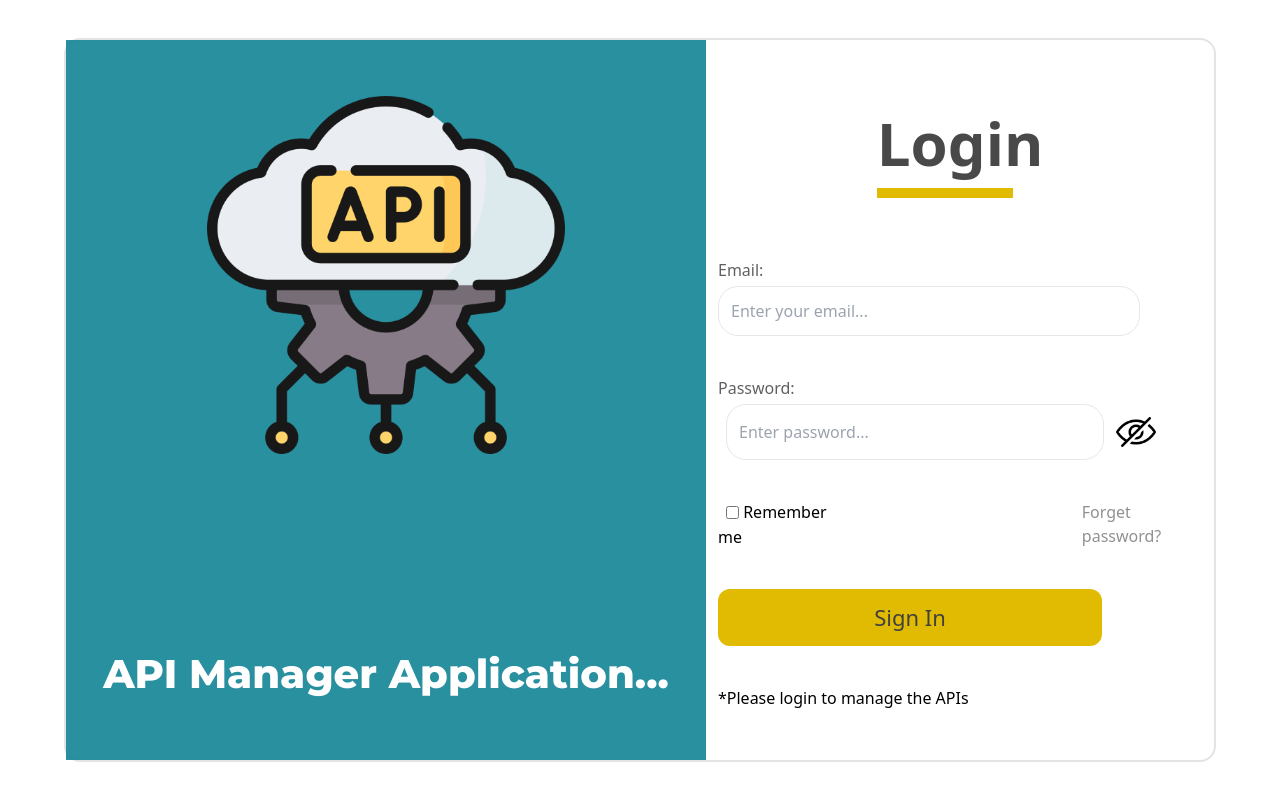
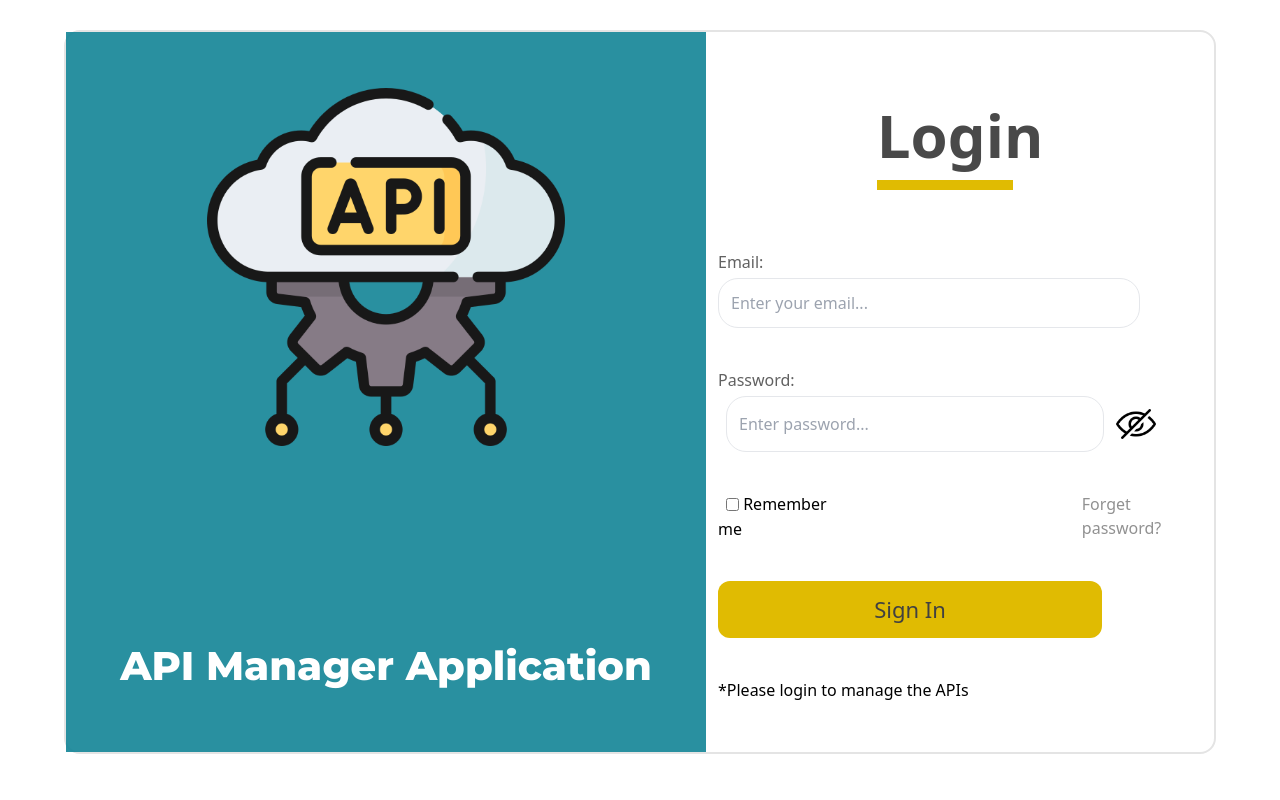
Before and after one commit to AritraChakraborty2003/API_Manager, a React (Vite) app in the folder Client/: page / in a window 1280 px wide. Built offline with nearby package versions, Linux system fonts and the light colour scheme.

Commit message:
update:update in UI design

```diff
--- a/Client/src/components/FormArea.jsx
+++ b/Client/src/components/FormArea.jsx
@@ -24,8 +24,8 @@ const FormArea = () => {
     }
   };
   return (
-    <div className="w-[100vw] h-[100vh] flex justify-center items-center">
-      <div className="w-[98vw] md:w-[90vw] border-[2.5px] rounded-[2vmin] border-[#e4e4e4] flex">
+    <div className="w-[100vw] h-[98vh] flex justify-center items-center">
+      <div className="w-[96vw] md:w-[90vw] border-[2.5px] rounded-[2vmin] border-[#e4e4e4] flex">
         <div className="hidden lg:block">
           <div className="leftHolder opacity-90 flex flex-col gap-y-7 justify-center items-center  w-[50vw] bg-[#128496] lg:h-[90vmin]">
             <div className="imageHolder w-[28vw] h-[65vmin]">
@@ -36,11 +36,11 @@ const FormArea = () => {
             </div>
 
             <p className="text-white font-extrabold text-[5vmin] font-Montserrat">
-              API Manager Application...
+              API Manager Application
             </p>
           </div>
         </div>
-        <div className="flex flex-col gap-y-[7.5vmin]  justify-center items-center leftHolder w-[98vw]  p-3  lg:w-[40vw]  lg:h-[90vmin]">
+        <div className="flex flex-col gap-y-[7.5vmin]  justify-center items-center leftHolder w-[96vw]  p-3  lg:w-[40vw]  lg:h-[90vmin]">
           <div>
             <p className="font-extrabold text-[10vmin] md:text-[7.5vmin] text-center text-[#494949] mt-2">
               Login
@@ -99,12 +99,14 @@ const FormArea = () => {
                 </div>
               </div>
             </div>
+            <div className="w-[85vw] lg:w-[35vw]">
               <button
                 onClick={VerifyLogin}
                 className="rounded-xl w-[70vw] lg:w-[30vw] bg-[#e0bb02] text-[3.35vmin] lg:text-[2.75vmin] text-[#414141] font-medium text-center p-3"
               >
                 Sign In
               </button>
+            </div>
 
             <p>*Please login to manage the APIs</p>
           </form>
```
Lines whose indentation alone changed are shown as unchanged.
